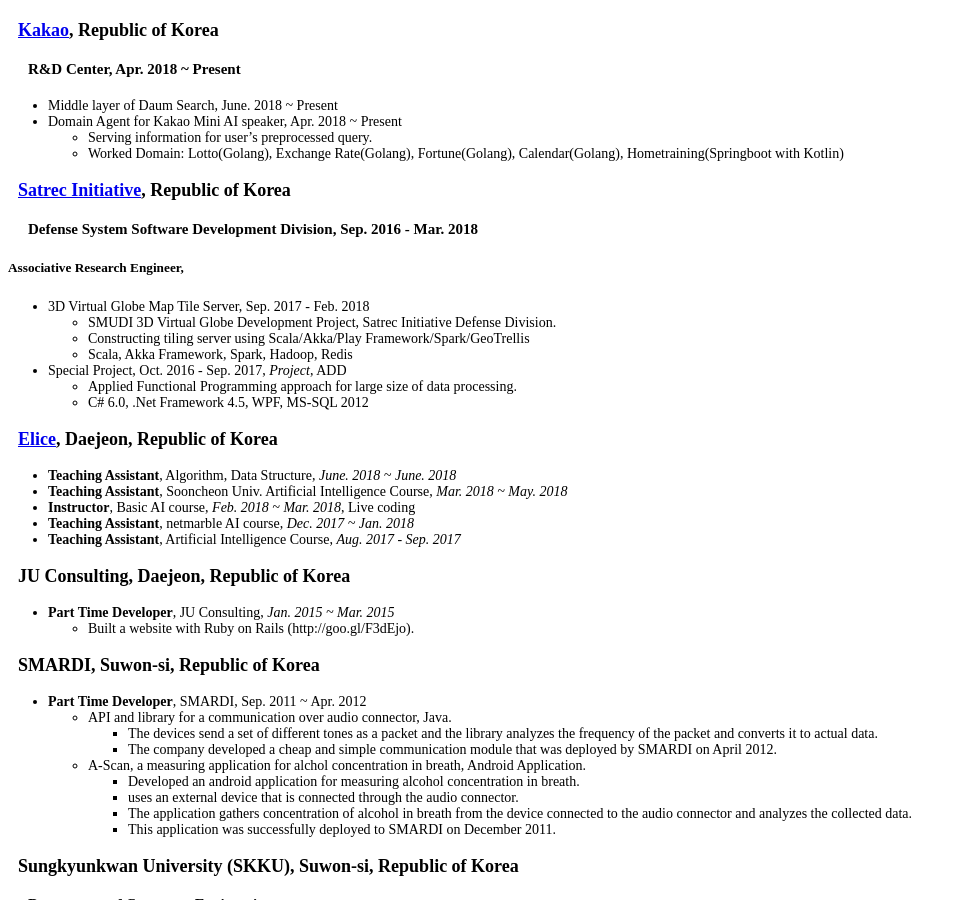
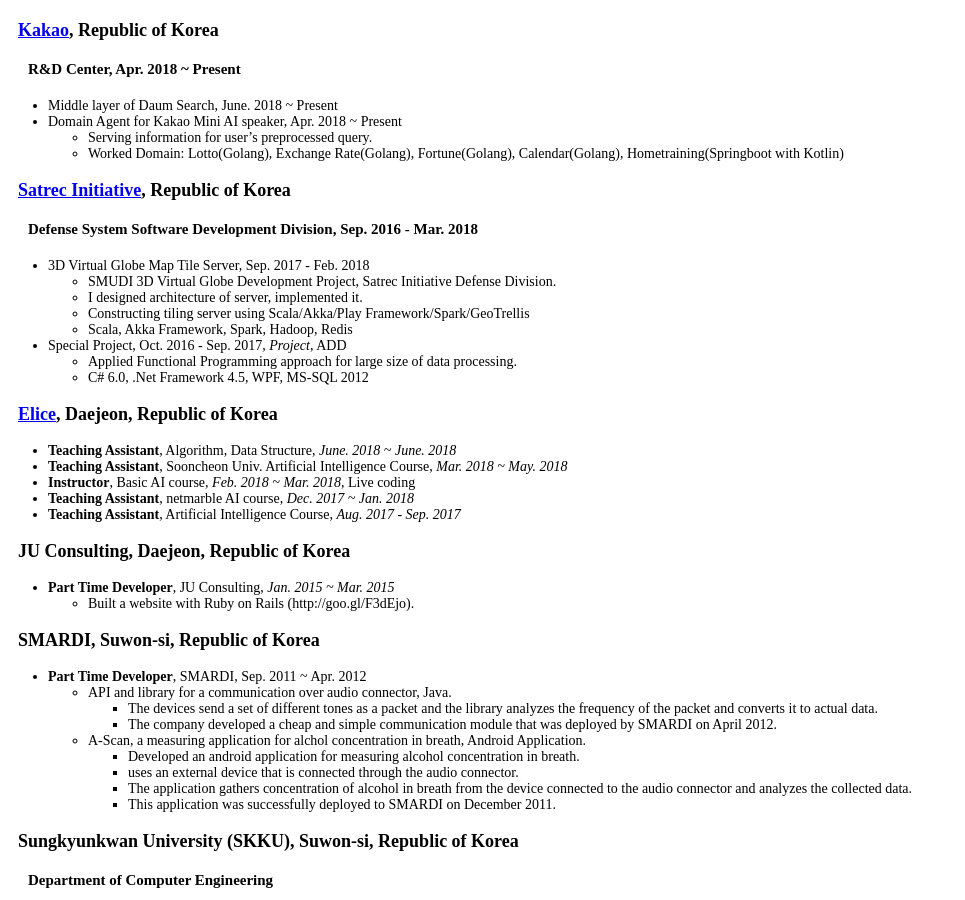
Before and after one commit to gkm2164/gkm2164.github.io, a Jekyll site: the page built from index.md, in a window 1280 px wide and 900 px high, scrolled down 351 px. Shown: the whole window, without its empty margins (0-965 px from the left). Built offline with Jekyll 4.4.1, drawn with Linux system fonts in a browser that asks for light colours; our own code applies the rules of GitHub Pages for plain Markdown files.

Commit message:
Update index.md

```diff
--- a/index.md
+++ b/index.md
@@ -29,9 +29,10 @@ layout: default
 
 ### [Satrec Initiative](https://www.satreci.com), Republic of Korea
 #### Defense System Software Development Division, Sep. 2016 - Mar. 2018
-##### **Associative Research Engineer**,
+
 * 3D Virtual Globe Map Tile Server, Sep. 2017 - Feb. 2018
   * SMUDI 3D Virtual Globe Development Project, Satrec Initiative Defense Division.
+  * I designed architecture of server, implemented it.
   * Constructing tiling server using Scala/Akka/Play Framework/Spark/GeoTrellis
   * Scala, Akka Framework, Spark, Hadoop, Redis
 * Special Project, Oct. 2016 - Sep. 2017, _Project_, ADD
```
